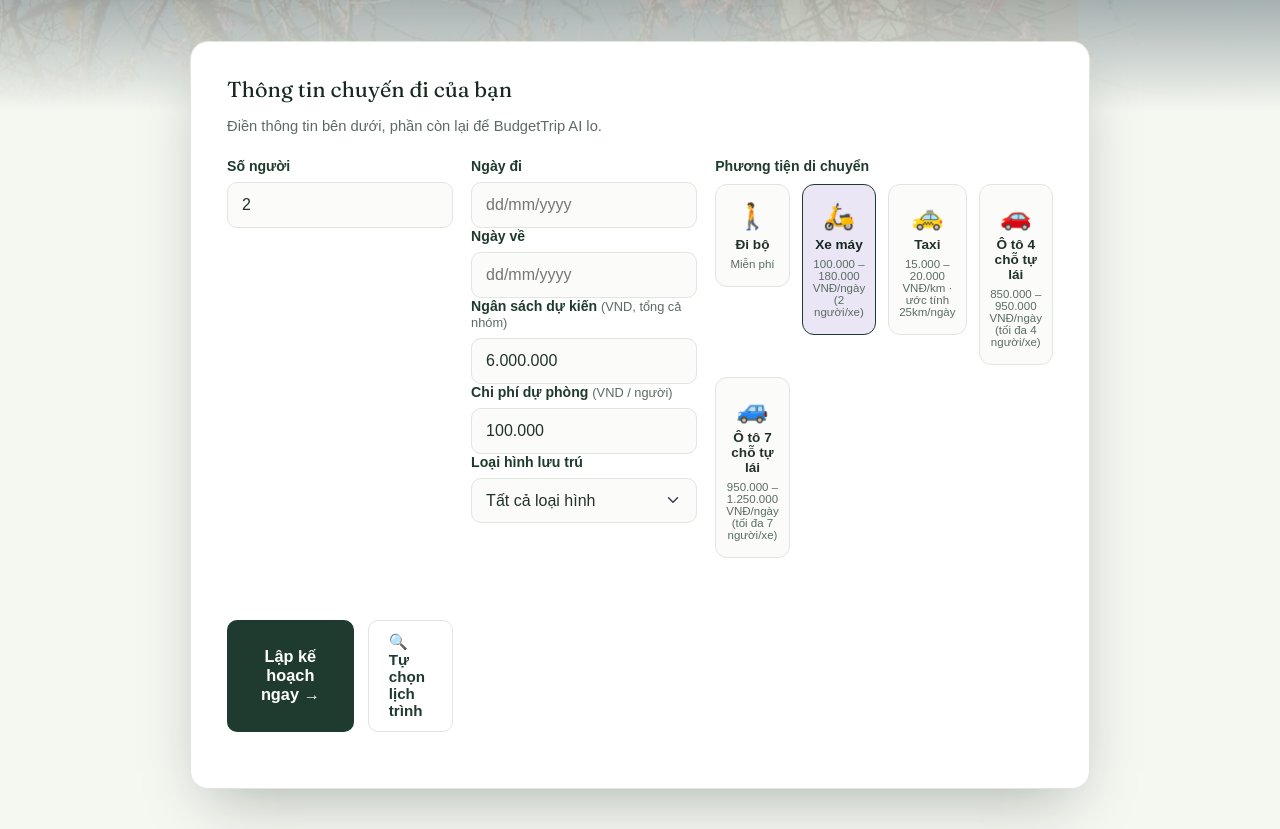
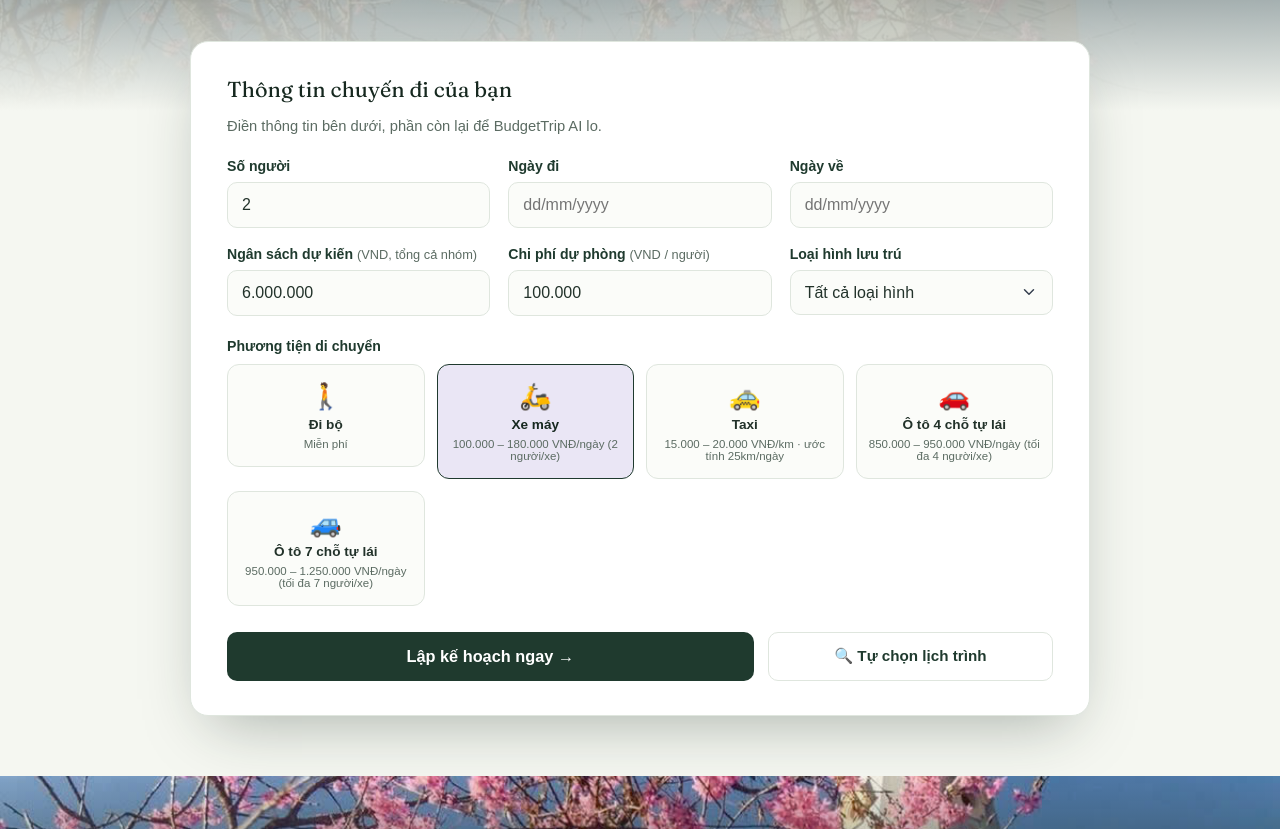
Before and after one commit to tue-nttu/budgettrip-AI, a Flask app: page / in a window 1280 px wide. Shown: the part 709-1538 px from the top of the page. Run offline with Flask 3, Linux system fonts and the light colour scheme.

Commit message:
Update index.html

```diff
--- a/templates/index.html
+++ b/templates/index.html
@@ -36,7 +36,6 @@
       <label for="people">Số người</label>
       <input type="number" id="people" name="people" min="1" value="2" required>
     </div>
-        <div class="field">
     <div class="field">
       <label for="start_date_display">Ngày đi</label>
       <input type="text" id="start_date_display" placeholder="dd/mm/yyyy" inputmode="numeric" maxlength="10" required>
```
Lines whose indentation alone changed are shown as unchanged.
